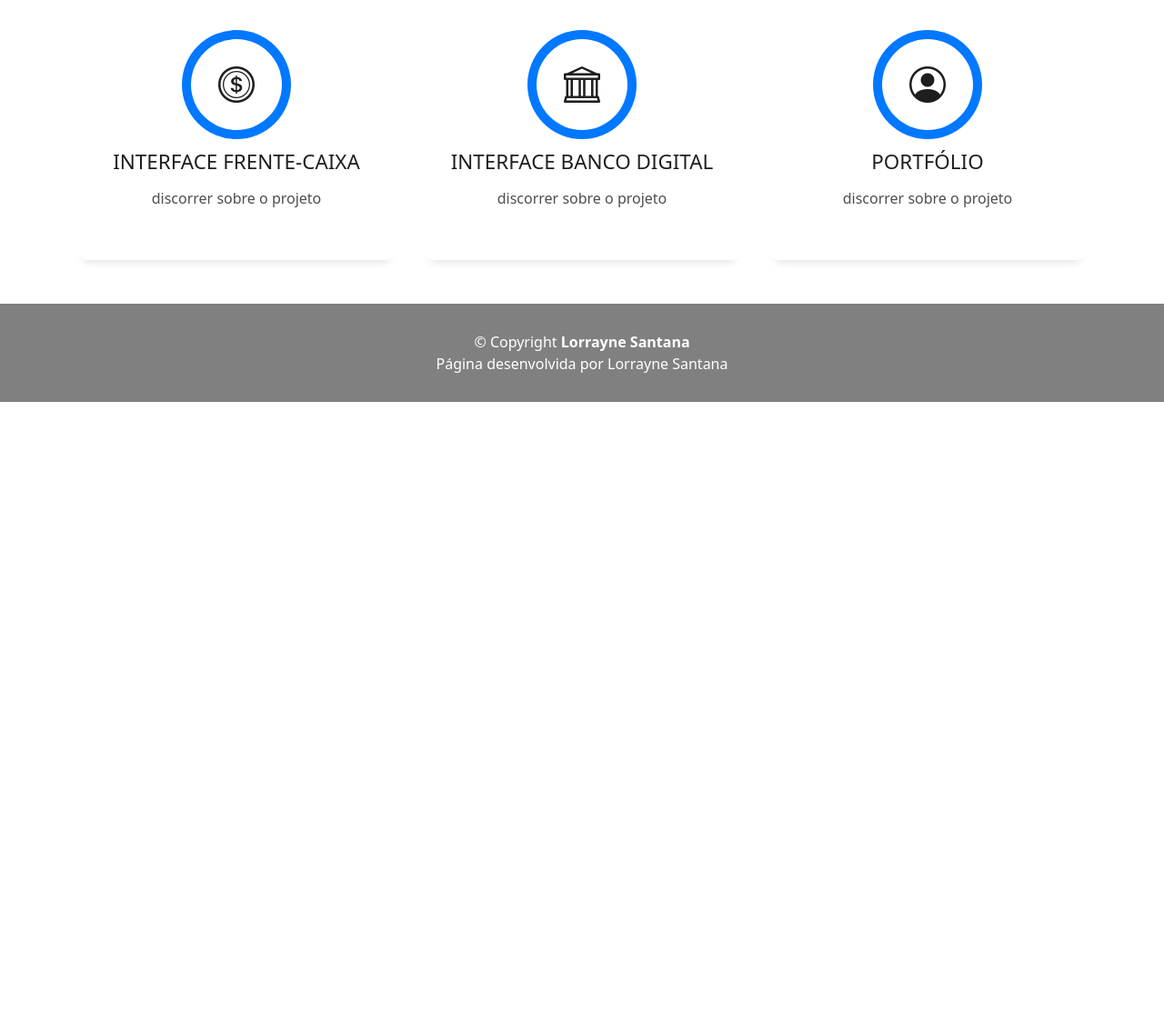
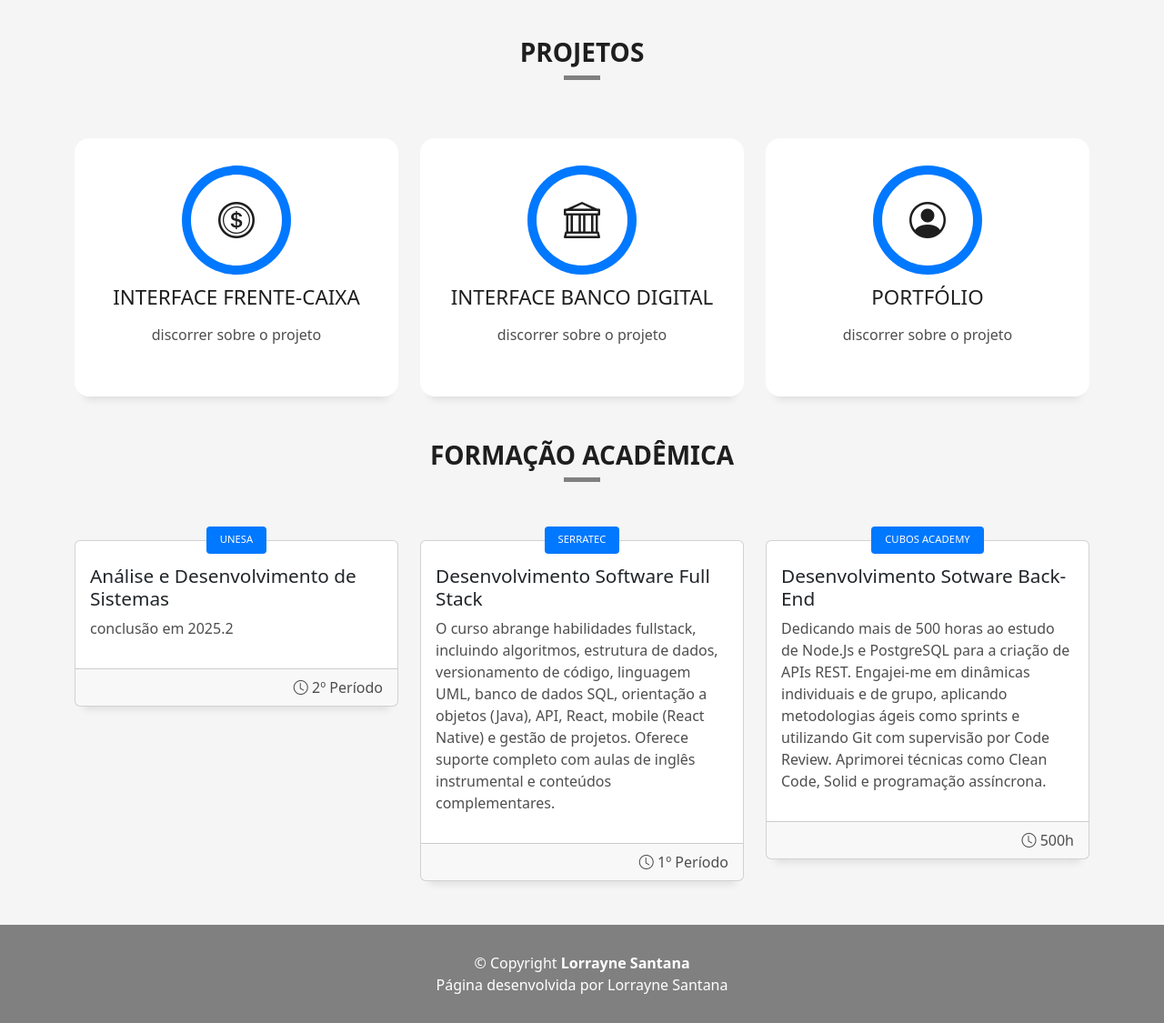
Before and after one commit to Lola-snt/lola-snt.github.io, a website: page index.html in a window 1280 px wide. Shown: the part 1445-2570 px from the top of the page at 91% size. Before the commit the page ends 1887 px from the top, so only its background shows below. Drawn offline with nearby package versions, Linux system fonts and the light colour scheme.

Commit message:
Incluindo formação academica e sobre mim

```diff
--- a/css/style.css
+++ b/css/style.css
@@ -1,5 +1,6 @@
 body {
-
+  background-color: #f5f5f5;
+  color: #4e4e4e;
   }
 
   h1,
@@ -24,6 +25,7 @@ body {
 
   .p-r {
     position: relative;
+    font-family: Arial;
   }
 
   .color-a {
@@ -121,6 +123,12 @@ body {
     width: 100px;
     bottom: -12px;
   }
+  .title-s {
+    font-weight: 600;
+    color: #1e1e1e;
+    font-size: 1.1rem;
+  }
+
 
   .box-pl2 {
     padding-left: 2rem;
@@ -410,6 +418,65 @@ body {
     }
   }
 
+
+  @media (min-width: 767px) {
+    .card-blog {
+      margin-bottom: 3rem;
+    }
+  }
+
+  .card-blog .card-body {
+    position: relative;
+  }
+
+  .card-blog .card-category-box {
+    position: absolute;
+    text-align: center;
+    top: -16px;
+    left: 15px;
+    right: 15px;
+    line-height: 25px;
+    overflow: hidden;
+  }
+
+  .card-blog .card-category {
+    display: inline-block;
+    color: #fff;
+    padding: 0 15px 5px;
+    overflow: hidden;
+    background-color: #0078ff;
+    border-radius: 4px;
+  }
+
+  .card-blog .card-category .category {
+    color: #fff;
+    display: inline-block;
+    text-transform: uppercase;
+    font-size: 0.7rem;
+    letter-spacing: 0.1px;
+    margin-bottom: 0;
+  }
+
+  .card-blog .card-title {
+    font-size: 1.3rem;
+    margin-top: 0.6rem;
+  }
+
+  .card-blog .card-description {
+    color: #4e4e4e;
+  }
+
+  .card-blog .post-author {
+    display: inline-block;
+  }
+
+  .card-blog .post-date {
+    color: #4e4e4e;
+    display: inline-block;
+    float:right;
+  }
+
+
   footer {
     text-align: center;
     color: white;
--- a/index.html
+++ b/index.html
@@ -22,9 +22,9 @@
       <nav id="navbar" class="navbar">
         <ul>
           <li><a class="nav-link scrollto active" href="#hero">Menu</a></li>
-          <li><a class="nav-link scrollto" href="#about">Sobre mim</a></li>
-          <li><a class="nav-link scrollto" href="#experiencias">Experiências Profissionais</a></li>
+          <li><a class="nav-link scrollto" href="#sobremim">Sobre mim</a></li>
           <li><a class="nav-link scrollto " href="#projetos">Projetos</a></li>
+          <li><a class="nav-link scrollto" href="#formacaoacademica">Formação Acadêmica</a></li>
           <li><a class="nav-link scrollto" href="#contact">Contato</a></li>
         </ul>
       </nav>
@@ -45,7 +45,7 @@
   </div>
   <!-- sobre mim -->
   <main id="main">
-    <section id="about" class="about-mf sect-pt4 route">
+    <section id="sobremim" class="about-mf sect-pt4 route">
       <div class="container">
         <div class="row">
           <div class="col-sm-12">
@@ -98,7 +98,13 @@
                       </h5>
                     </div>
                     <p class="lead">
-                      discorrer sobre mim
+                      Sou desenvolvedora de software especializada em back-end, com forte conhecimento em Java, C#, JavaScript, Node.JS e .Net Core, além de MySQL e Git.
+                    </p>
+                    <p class="lead">
+                      Possuo inglês básico pela Uptime e uma variedade de competências técnicas, incluindo Azure, Docker,Postman, programação assíncrona, API REST, deploy de aplicações, metodologias ágeis (Kanban e Scrum), princípios SOLID, Clean Code, e Bootstrap.
+                    </p>
+                    <p class="lead">
+                      Meu perfil é marcado por uma mentalidade de aprendizado contínua, destacando em aprimoramento técnico e habilidades comportamentais.
                     </p>
                   </div>
                 </div>
@@ -109,7 +115,7 @@
       </div>
     </section>
 
-    <section id="services" class="services-mf pt-5 route">
+    <section id="projetos" class="services-mf pt-5 route">
       <div class="container">
         <div class="row">
           <div class="col-sm-12">
@@ -165,6 +171,86 @@
       </div>
     </section>
 
+    <section id="formacaoacademica" class="blog-mf sect-pt4 route">
+      <div class="container">
+        <div class="row">
+          <div class="col-sm-12">
+            <div class="title-box text-center">
+              <h3 class="title-a">
+                Formação Acadêmica
+              </h3>
+              <div class="line-mf"></div>
+            </div>
+          </div>
+        </div>
+        <div class="row">
+          <div class="col-md-4">
+            <div class="card card-blog">
+              <div class="card-body">
+                <div class="card-category-box">
+                  <div class="card-category">
+                    <h6 class="category">UNESA</h6>
+                  </div>
+                </div>
+                <h3 class="card-title">Análise e Desenvolvimento de Sistemas</h3>
+                <p class="card-description">
+                  conclusão em 2025.2
+                </p>
+              </div>
+              <div class="card-footer">
+                <div class="post-date">
+                  <span class="bi bi-clock"></span> 2º Período
+                </div>
+              </div>
+            </div>
+          </div>
+          <div class="col-md-4">
+            <div class="card card-blog">
+              <div class="card-body">
+                <div class="card-category-box">
+                  <div class="card-category">
+                    <h6 class="category">Serratec</h6>
+                  </div>
+                </div>
+                <h3 class="card-title">Desenvolvimento Software Full Stack</h3>
+                <p class="card-description">
+                O curso abrange habilidades fullstack, incluindo algoritmos, estrutura de dados, versionamento de código, linguagem UML, banco de dados SQL, orientação a objetos (Java), API, React, mobile (React Native) e gestão de projetos. Oferece suporte completo com aulas de inglês instrumental e conteúdos complementares.
+                </p>
+              </div>
+              <div class="card-footer">
+                <div class="post-date">
+                  <span class="bi bi-clock"></span> 1º Período
+                </div>
+              </div>
+            </div>
+          </div>
+          <div class="col-md-4">
+            <div class="card card-blog">
+              <div class="card-body">
+                <div class="card-category-box">
+                  <div class="card-category">
+                    <h6 class="category">Cubos Academy</h6>
+                  </div>
+                </div>
+                <h3 class="card-title">Desenvolvimento Sotware Back-End</h3>
+                <p class="card-description">
+                 Dedicando mais de 500 horas ao estudo de Node.Js e PostgreSQL para a criação de APIs REST. Engajei-me em dinâmicas individuais e de grupo, aplicando metodologias ágeis como sprints e utilizando Git com supervisão por Code Review. Aprimorei técnicas como Clean Code, Solid e programação assíncrona.
+                </p>
+              </div>
+              <div class="card-footer">
+                <div class="post-author">
+                </div>
+                <div class="post-date">
+                  <span class="bi bi-clock"></span> 500h
+                </div>
+              </div>
+            </div>
+          </div>
+        </div>
+      </div>
+
+    </section>
+
     <footer>
       <div class="container">
         <div class="row">
```
Also changed, not shown: img/imagemtecnologica.jpeg (added).
